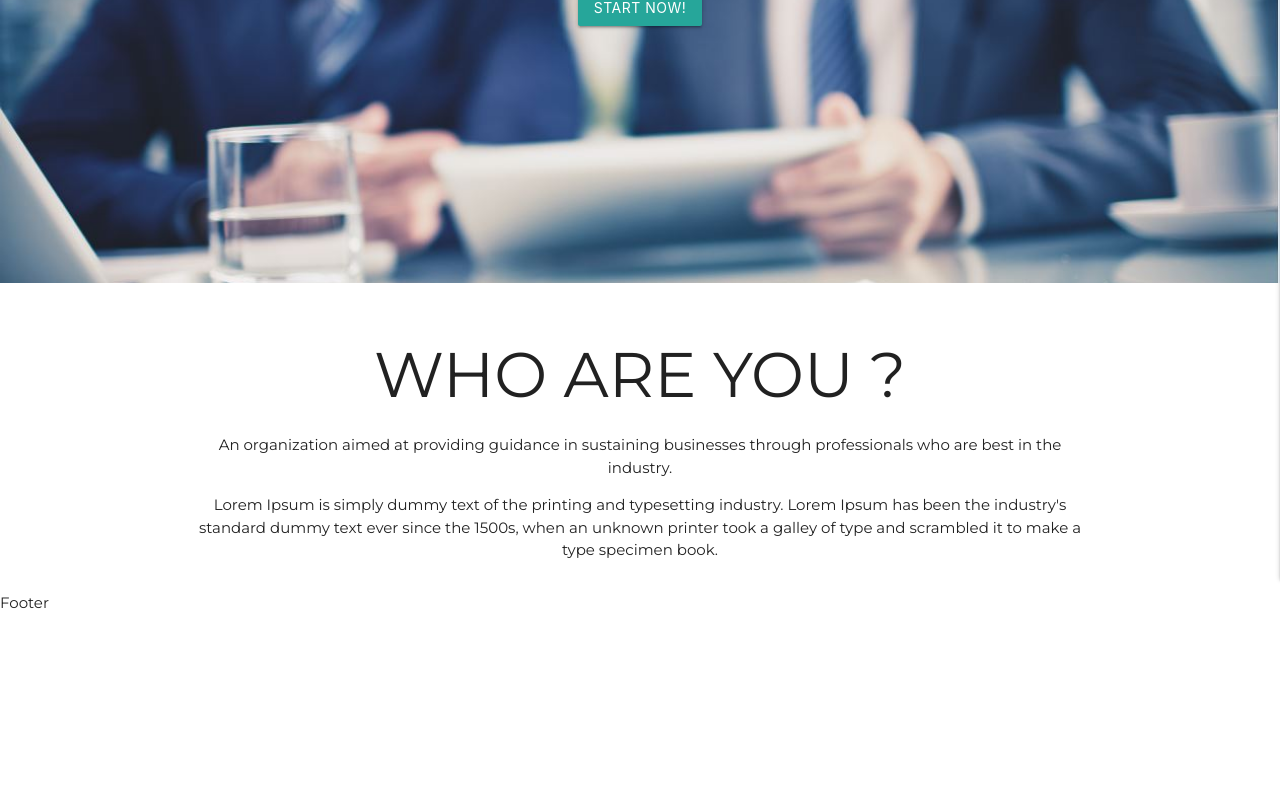
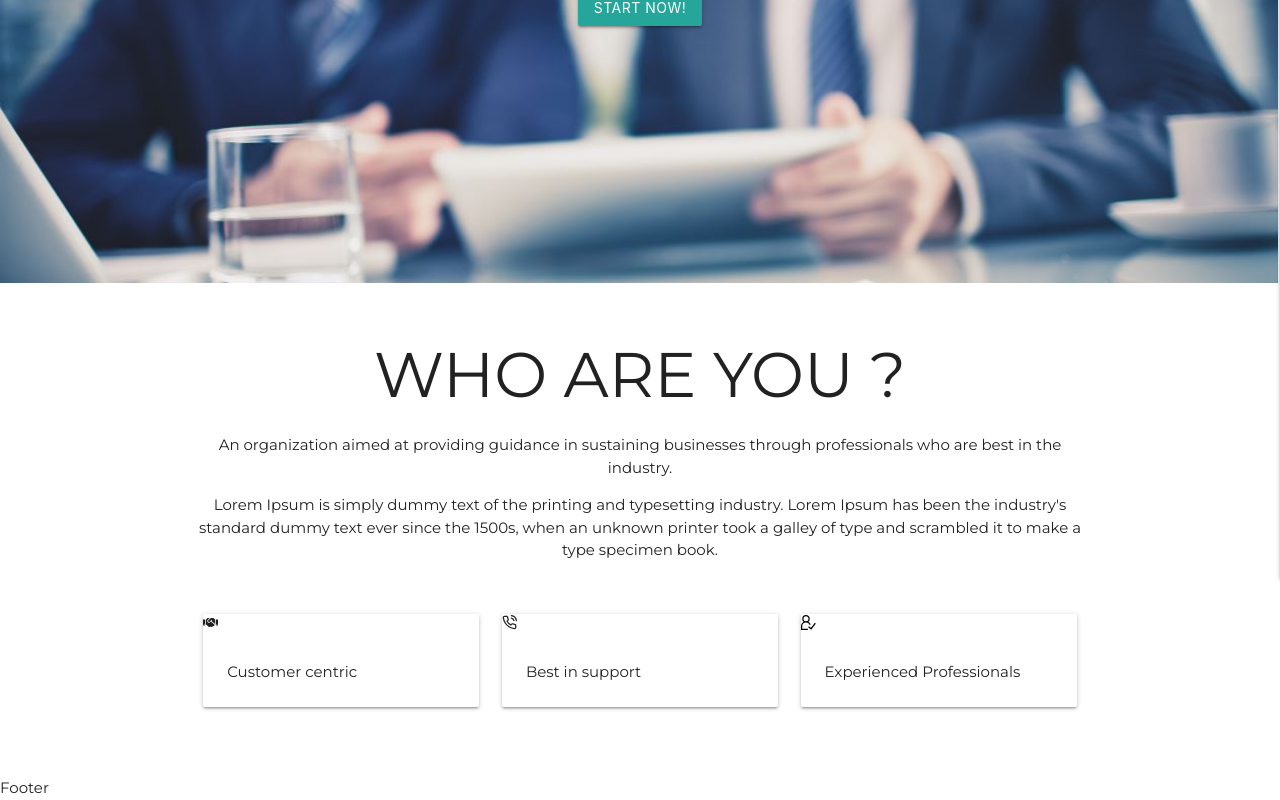
Before and after one commit to anurag-gharat/Wenestor, a React (Create React App) app: page / in a window 1280 px wide. Shown: the part 281-1081 px from the top of the page. Before the commit the page ends 895 px from the top, so only its background shows below. Built offline with nearby package versions, Linux system fonts and the light colour scheme.

Commit message:
Adding icns

```diff
--- /dev/null
+++ b/src/Components/Card.js
@@ -0,0 +1,15 @@
+import React from 'react'
+
+export default function Card(props) {
+    return (
+        <div className="card">
+            <div className="card-image">
+            {props.children}
+
+            </div>
+            <div className="card-content">
+            <p>{props.text}</p>
+            </div>
+        </div>
+    )
+}
--- /dev/null
+++ b/src/Contents/Whyus.js
@@ -0,0 +1,36 @@
+import React from 'react'
+import Card from '../Components/Card'
+import {FaHandshake} from 'react-icons/fa'
+import {FiPhoneCall} from 'react-icons/fi'
+import {GrUserExpert} from 'react-icons/gr'
+
+
+
+export default function Whyus() {
+    return (
+        <section className="section">
+        <div className="container">
+        <div className="row">
+            <div className="col l4 s6 m4">
+                <Card text="Customer centric">
+                    <FaHandshake />
+                </Card>
+            </div>
+            <div className="col l4 s6 m4">
+                <Card text="Best in support">
+                    <FiPhoneCall />
+                </Card>
+            </div>
+            <div className="col l4 s6 m4">
+                <Card text="Experienced Professionals">
+                    <GrUserExpert />
+                </Card>
+            </div>
+        </div>
+        <div className="row">
+
+        </div>
+        </div>
+        </section>
+    )
+}
--- a/src/Pages/Home.js
+++ b/src/Pages/Home.js
@@ -1,6 +1,7 @@
 import React, { useEffect } from 'react'
 import Slider from '../Contents/Slider'
 import About from '../Contents/About'
+import Whyus from '../Contents/Whyus'
 export default function Home() {
 
 
@@ -9,6 +10,7 @@ export default function Home() {
         <div class="App">
             <Slider />
             <About />
+            <Whyus />
 
         </div>
     )
```
Also changed, not shown: src/Components/Compartment.js (added, +11 -0 lines).
